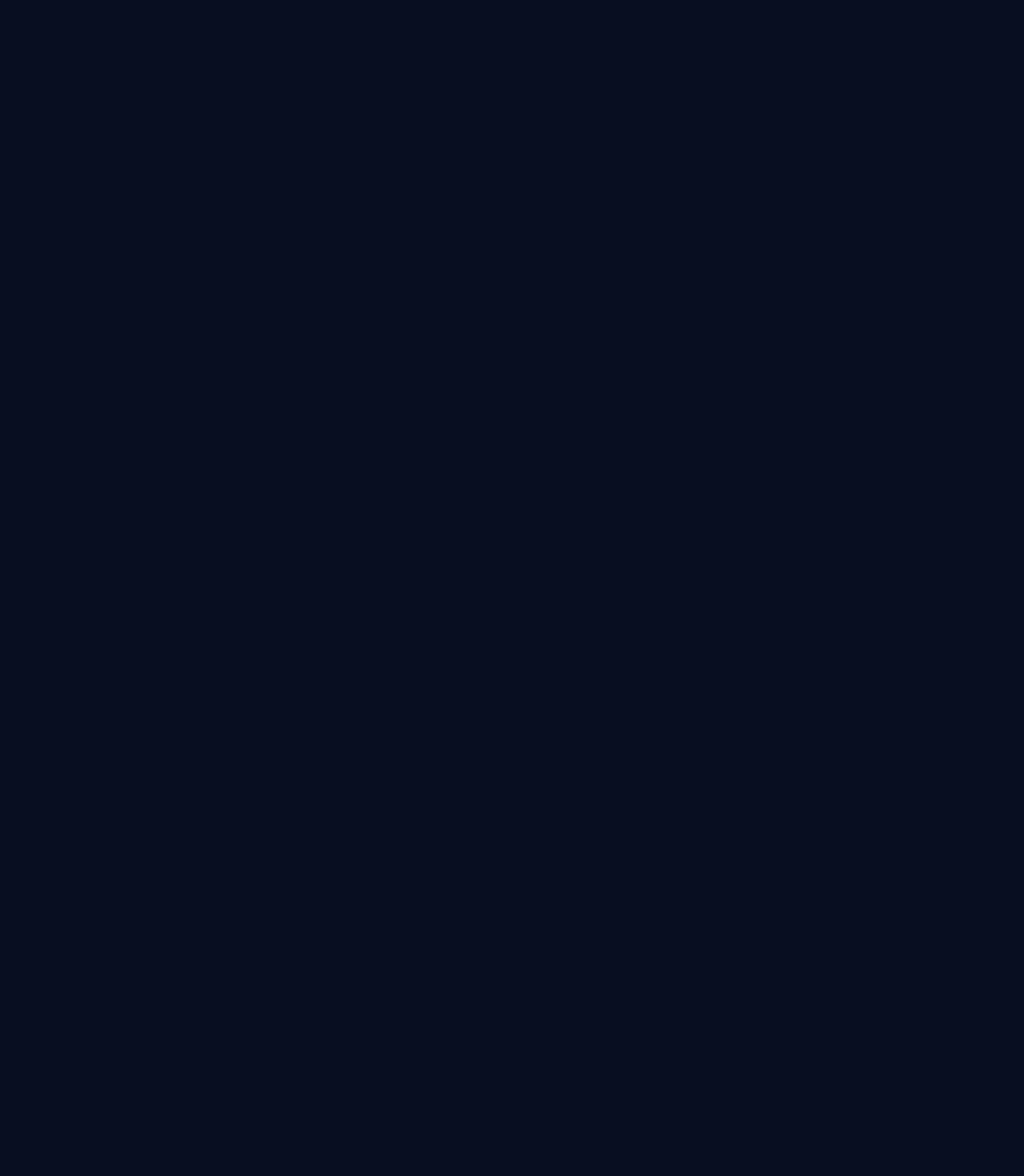
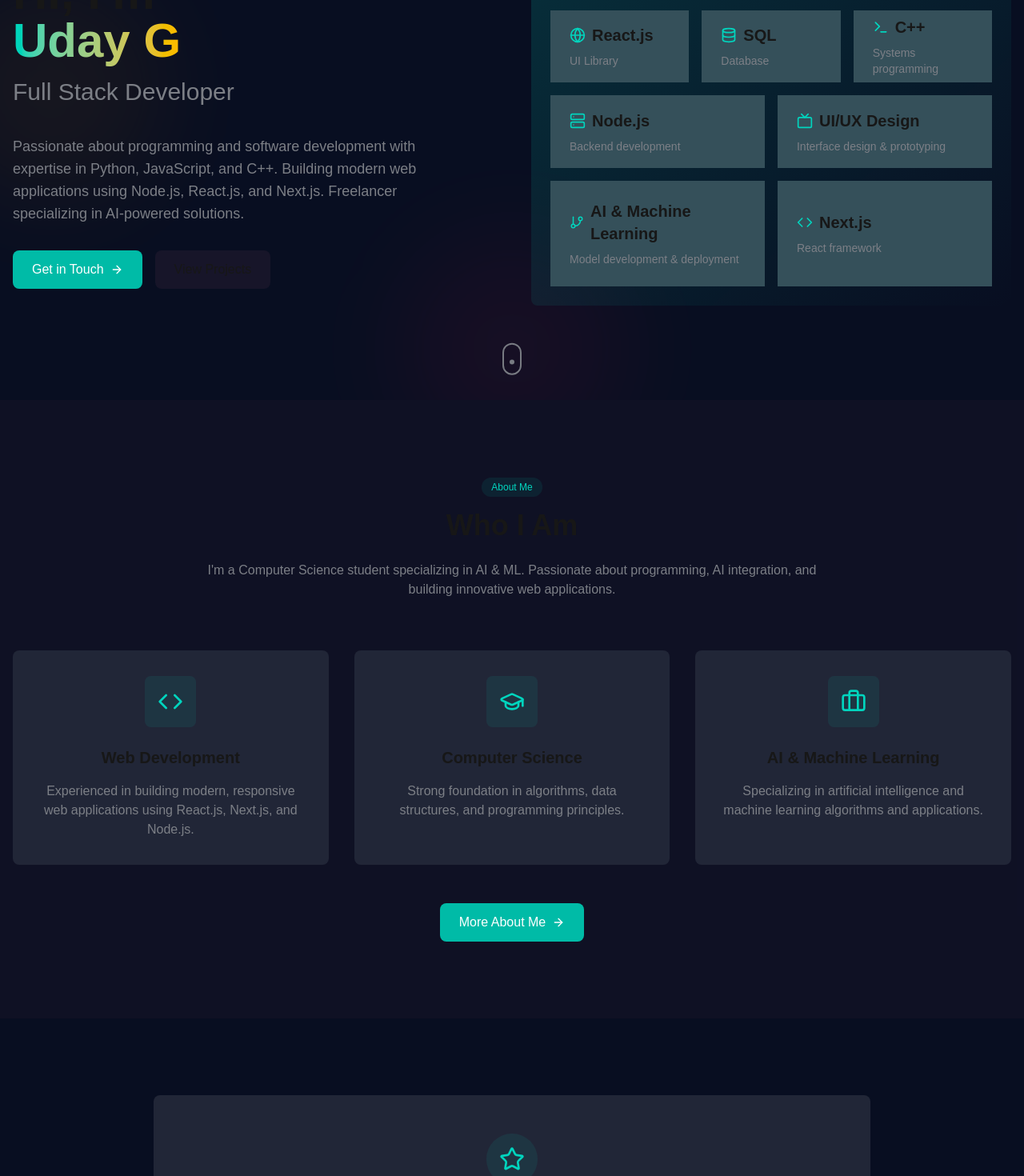
Before and after one commit to ARYAN-01-GARG/Portfolio_v2, a Next.js app: page / in a window 1280 px wide. Shown: the part 380-1850 px from the top of the page at 80% size. Before the commit the page ends 800 px from the top, so only its background shows below. Built offline with nearby package versions, Linux system fonts and the light colour scheme.

Commit message:
Add : Added All in Home

```diff
--- a/src/Components/home/Home.tsx
+++ b/src/Components/home/Home.tsx
@@ -1,7 +1,14 @@
 import React from 'react'
+import ContactSection from './ContactSection'
+import WhoAmI from './WhoAmI'
+import HeroSection from './HeroSection'
 
 export default function Home() {
   return (
-    <div>Home</div>
+    <div className='min-h-screen'>
+      <HeroSection />
+      <WhoAmI />
+      <ContactSection />
+    </div>
   )
 }
--- a/src/app/globals.css
+++ b/src/app/globals.css
@@ -7,6 +7,8 @@
   --muted-foreground: #7c7f86;
   --muted: hsl(247 33% 12%);
   --secondary: hsl(247 33% 12%);
+  --glass-panel : #35505A
+  /* NEW: All variables above are now defined for use in components (WhoAmI, etc.) */
 }
 
 @theme inline {
@@ -17,6 +19,7 @@
   --color-brand-purple: var(--brand-purple);
   --color-muted-foreground: var(--muted-foreground);
   --color-secondary: var(--secondary);
+  --color-glass-panel: var(--glass-panel);
   --color-muted: var(--muted);
 }
 
```
